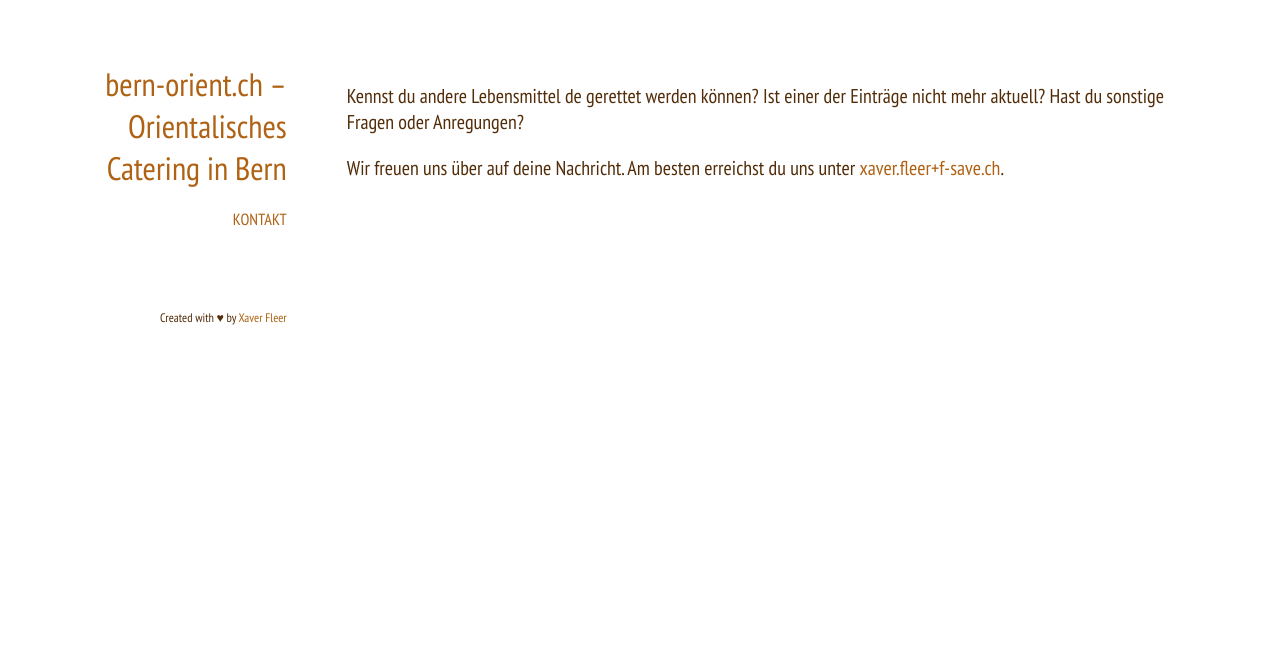
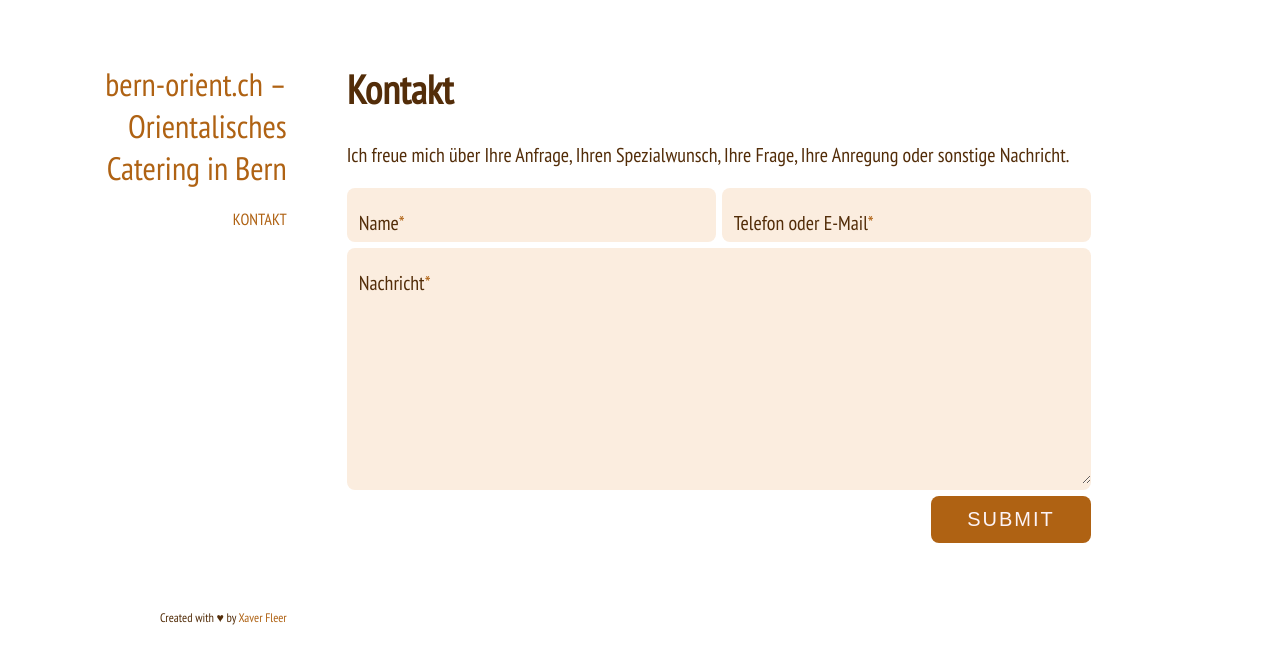
Before and after one commit to xaverfleer/hassan-novin, a Gatsby site: page /contact in a window 1280 px wide. Built offline with nearby package versions, Linux system fonts and the light colour scheme; Gatsby itself is replaced by a stand-in of ours.

Commit message:
Add contact form

```diff
--- a/src/assets/css/style.css
+++ b/src/assets/css/style.css
@@ -26,6 +26,80 @@ body {
 
 .aside {
   text-align: right;
+}
+
+.contact-form {
+  display: flex;
+  flex-direction: column;
+  max-width: 750px;
+}
+
+.contact-form__entries {
+  display: flex;
+  flex-wrap: wrap;
+}
+
+.contact-form__entry {
+  background-color: #fbeddf;
+  border-radius: 8px;
+  flex: 1 0 40%;
+  min-width: 250px;
+  margin: 0 0.3em 0.3em 0;
+  position: relative;
+}
+
+.contact-form__entry:focus-within {
+  background-color: #f2c497;
+}
+
+.contact-form__entry--textarea .contact-form__input {
+  resize: vertical;
+}
+
+.contact-form__input {
+  background-color: transparent;
+  border: none;
+  box-sizing: border-box;
+  color: inherit;
+  font-family: inherit;
+  font-size: inherit;
+  outline: none;
+  padding: 1.1em 0.6em 0.3em;
+  width: 100%;
+}
+
+.contact-form__label {
+  box-sizing: border-box;
+  left: 0;
+  padding: 1.1em 0.6em 0.3em;
+  pointer-events: none;
+  position: absolute;
+  transition: all 0.1s ease-in-out;
+  width: 100%;
+}
+
+.contact-form__entry--non-empty > .contact-form__label,
+.contact-form__input:focus ~ .contact-form__label {
+  font-size: 1.23607rem;
+  padding-top: 0.3em;
+}
+
+.contact-form__required-indicator {
+  color: #af6213;
+}
+
+.contact-form__submit {
+  align-self: flex-end;
+  background-color: #af6213;
+  border: none;
+  border-radius: 8px;
+  color: #fcf3f6;
+  cursor: pointer;
+  font-size: inherit;
+  letter-spacing: 0.1em;
+  margin: 0 0.3em 0.3em 0;
+  text-transform: uppercase;
+  padding: 0.6em 1.8em;
 }
 
 .footer {
--- a/src/pages/contact.js
+++ b/src/pages/contact.js
@@ -1,7 +1,103 @@
+import { navigate } from 'gatsby'
 import React from 'react'
 import Helmet from 'react-helmet'
 
 import Layout from '../components/Layout'
+
+const contactEmail = 'xaver.fleer+bern-orient@gmail.com'
+
+const ContactFormEntry = ({ props }) => {
+  function handleInputChange(e) {
+    const inputElement = e.target
+    const entryElement = e.target.parentElement
+    const hasInput = 0 < inputElement.value.length
+
+    hasInput
+      ? entryElement.classList.add('contact-form__entry--non-empty')
+      : entryElement.classList.remove('contact-form__entry--non-empty')
+  }
+
+  const inputId = `contact-form-${props.name}`
+
+  return (
+    <div className="contact-form__entry">
+      {props.type === 'text' && (
+        <input
+          className="contact-form__input"
+          id={inputId}
+          name={props.name}
+          onInput={handleInputChange}
+          required={props.required}
+          title={props.label}
+          type={props.type}
+        />
+      )}
+      {props.type === 'textarea' && (
+        <textarea
+          className="contact-form__input"
+          id={`contact-form-${props.name}`}
+          name={props.name}
+          onInput={handleInputChange}
+          required={props.required}
+          rows="8"
+          title={props.label}
+        ></textarea>
+      )}
+      <label className="contact-form__label" for={inputId}>
+        {props.label}
+        <span class="contact-form__required-indicator">
+          {props.required && '*'}
+        </span>
+      </label>
+    </div>
+  )
+}
+
+function getFormData(formElem) {
+  return [].slice
+    .call(formElem)
+    .map(({ name, value }) => ({ name, value }))
+    .filter(({ name }) => name !== 'submit')
+    .reduce((acc, { name, value }) => ({ ...acc, [name]: value }), {})
+}
+
+function getPayload(formElem) {
+  const formData = getFormData(formElem)
+  return JSON.stringify({ formData, recipient: contactEmail })
+}
+
+function handleError() {
+  alert(
+    `Senden der Nachricht fehlgeschlagen.\nBitte versuchen Sie es später noch einmal oder kontaktieren Sie mich unter ${contactEmail}.`
+  )
+}
+
+function handleSuccess(formElem) {
+  formElem.reset()
+  navigate('/message-submitted/')
+}
+
+function handleSubmit(event) {
+  event.preventDefault()
+  const formElem = event.currentTarget
+  const payload = getPayload(formElem)
+  const xhr = new XMLHttpRequest()
+  xhr.open('POST', `/.netlify/functions/sendMessage`)
+  xhr.send(payload)
+  xhr.addEventListener('load', () => {
+    switch (xhr.status) {
+      case 200:
+        handleSuccess(formElem)
+        break
+      default:
+        handleError()
+        break
+    }
+  })
+  xhr.addEventListener('error', () => {
+    handleError()
+  })
+}
 
 const page = () => {
   const siteDescription = 'f-save | Contact'
@@ -12,14 +108,42 @@ const page = () => {
         <title>{siteDescription}</title>
         <meta name="description" content={siteDescription} />
       </Helmet>
+      <h1>Kontakt</h1>
       <p>
-        Kennst du andere Lebensmittel de gerettet werden können? Ist einer der
-         Einträge nicht mehr aktuell? Hast du sonstige Fragen oder Anregungen?
+        Ich freue mich über Ihre Anfrage, Ihren Spezialwunsch, Ihre Frage, Ihre
+        Anregung oder sonstige Nachricht.
       </p>
-      <p>
-        Wir freuen uns über auf deine Nachricht. Am besten erreichst du uns
-        unter <a href="mailto:xaver.fleer+f-save.ch">xaver.fleer+f-save.ch</a>.
-      </p>
+      <form className="contact-form" onSubmit={handleSubmit}>
+        <div className="contact-form__entries">
+          <ContactFormEntry
+            props={{
+              label: 'Name',
+              name: 'name',
+              type: 'text',
+              required: true,
+            }}
+          />
+          <ContactFormEntry
+            props={{
+              label: 'Telefon oder E-Mail',
+              name: 'contact',
+              type: 'text',
+              required: true,
+            }}
+          />
+          <ContactFormEntry
+            props={{
+              label: 'Nachricht',
+              name: 'message',
+              type: 'textarea',
+              required: true,
+            }}
+          />
+        </div>
+        <button className="contact-form__submit" name="submit">
+          Submit
+        </button>
+      </form>
     </Layout>
   )
 }
```
Also changed, not shown: src/pages/index.js (+5 -7 lines).
